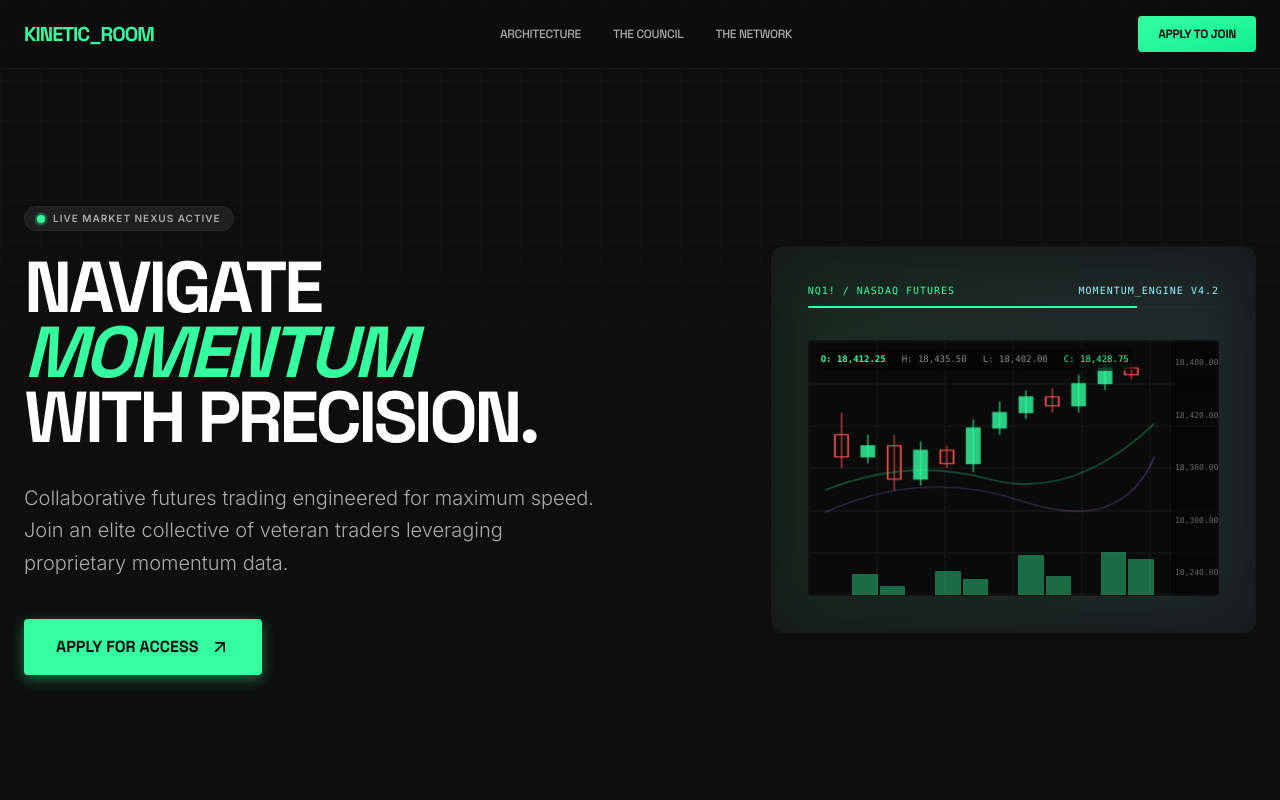
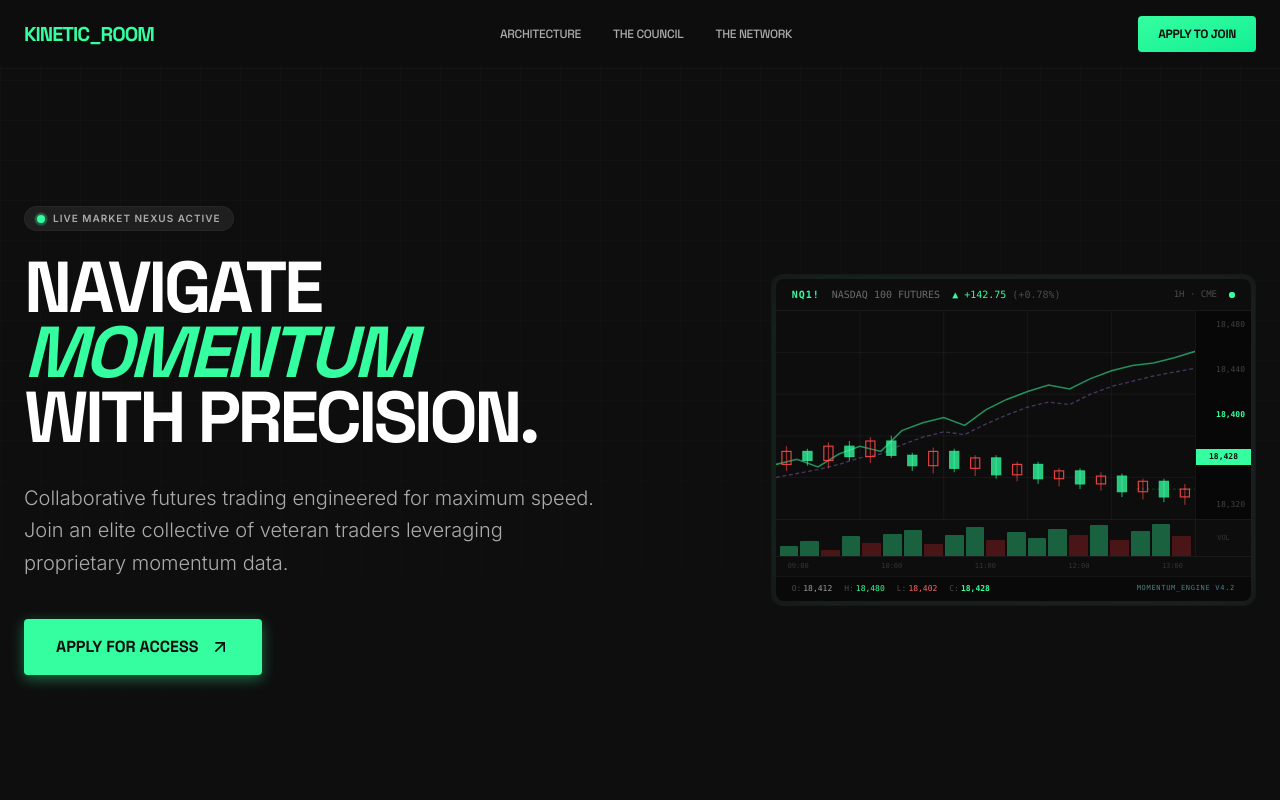
Before and after one commit to dmrusoff/kinetic_room, a React (Vite) app: page / in a window 1280 px wide. Shown: the top 800 px of the page. Built offline with nearby package versions, Linux system fonts and the light colour scheme.

Commit message:
UI: Premium NQ futures chart — 20 candles, dual EMA, volume panel, time/price axes, live price tag

```diff
--- a/src/App.tsx
+++ b/src/App.tsx
@@ -90,116 +90,109 @@ const Hero = () => (
         >
           <div className="relative bg-surface-container-low p-1 rounded-xl border border-outline-variant/10 overflow-hidden group">
             <div className="absolute -inset-1 bg-gradient-to-r from-primary/20 to-tertiary/20 blur-2xl group-hover:opacity-100 transition duration-1000 opacity-50"></div>
-            <div className="relative bg-surface-container-lowest rounded-lg p-8">
-              <div className="space-y-8">
-                <div className="flex justify-between items-end">
-                  <div className="w-full">
-                    <div className="flex justify-between items-center mb-2">
-                      <span className="text-[10px] font-mono text-primary uppercase tracking-widest">NQ1! / NASDAQ FUTURES</span>
-                      <span className="text-[10px] font-mono text-tertiary uppercase tracking-widest">MOMENTUM_ENGINE v4.2</span>
-                    </div>
-                    <div className="h-[2px] w-full bg-outline-variant/10 rounded-full overflow-hidden">
-                      <div className="h-full w-4/5 bg-primary animate-pulse"></div>
-                    </div>
-                  </div>
+            <div className="relative bg-[#0d0d0d] rounded-lg overflow-hidden">
+              {/* Chart Header */}
+              <div className="flex items-center justify-between px-4 py-2 border-b border-white/5">
+                <div className="flex items-center gap-3">
+                  <span className="text-[10px] font-mono text-primary font-bold uppercase tracking-widest">NQ1!</span>
+                  <span className="text-[10px] font-mono text-on-surface-variant/60">NASDAQ 100 FUTURES</span>
+                  <span className="text-[10px] font-mono text-primary">▲ +142.75 <span className="text-on-surface-variant/40">(+0.78%)</span></span>
                 </div>
-                {/* Realistic Nasdaq Futures Chart */}
-                <div className="relative h-64 w-full bg-[#0a0a0a] rounded border border-outline-variant/10 overflow-hidden group/chart">
-                  {/* Grid Lines */}
-                  <div className="absolute inset-0 grid grid-cols-6 grid-rows-6 opacity-10 pointer-events-none">
-                    {Array.from({ length: 36 }).map((_, i) => (
-                      <div key={i} className="border-[0.5px] border-white/40"></div>
-                    ))}
-                  </div>
-
-                  {/* Price Axis (Right) */}
-                  <div className="absolute right-0 top-0 bottom-0 w-12 border-l border-white/5 bg-black/40 flex flex-col justify-between py-4 px-1 text-[8px] font-mono text-on-surface-variant/60 z-20">
-                    <span>18,480.00</span>
-                    <span>18,420.00</span>
-                    <span>18,360.00</span>
-                    <span>18,300.00</span>
-                    <span>18,240.00</span>
-                  </div>
-
-                  {/* Chart Area */}
-                  <svg className="absolute inset-0 w-[calc(100%-48px)] h-full p-4 overflow-visible" viewBox="0 0 100 100" preserveAspectRatio="none">
-                    {/* EMA Curves (Decorative) */}
-                    <path
-                      d="M 0 60 Q 25 45, 50 55 T 100 30"
-                      fill="none"
-                      stroke="rgba(52, 254, 160, 0.4)"
-                      strokeWidth="0.5"
-                      className="animate-pulse"
-                    />
-                    <path
-                      d="M 0 70 Q 30 50, 60 65 T 100 45"
-                      fill="none"
-                      stroke="rgba(185, 132, 255, 0.3)"
-                      strokeWidth="0.5"
-                    />
-
+                <div className="flex items-center gap-3">
+                  <span className="text-[9px] font-mono text-on-surface-variant/40 uppercase">1H · CME</span>
+                  <span className="relative flex h-1.5 w-1.5">
+                    <span className="animate-ping absolute inline-flex h-full w-full rounded-full bg-primary opacity-75"></span>
+                    <span className="relative inline-flex rounded-full h-1.5 w-1.5 bg-primary"></span>
+                  </span>
+                </div>
+              </div>
+              {/* Main Chart + Price Axis */}
+              <div className="flex">
+                <div className="relative flex-1 h-52">
+                  <svg className="absolute inset-0 w-full h-full" viewBox="0 0 320 160" preserveAspectRatio="none">
+                    {/* Grid */}
+                    {[32,64,96,128].map(y => <line key={y} x1="0" y1={y} x2="320" y2={y} stroke="rgba(255,255,255,0.04)" strokeWidth="1"/>)}
+                    {[64,128,192,256].map(x => <line key={x} x1={x} y1="0" x2={x} y2="160" stroke="rgba(255,255,255,0.04)" strokeWidth="1"/>)}
+                    {/* EMA 20 */}
+                    <polyline fill="none" stroke="rgba(52,254,160,0.55)" strokeWidth="1.2"
+                      points="0,118 16,114 32,120 48,110 64,104 80,108 96,92 112,86 128,82 144,88 160,76 176,68 192,62 208,57 224,60 240,52 256,46 272,42 288,40 304,36 320,31"/>
+                    {/* EMA 50 */}
+                    <polyline fill="none" stroke="rgba(185,132,255,0.35)" strokeWidth="1" strokeDasharray="3 2"
+                      points="0,128 16,125 32,122 48,118 64,113 80,110 96,103 112,97 128,93 144,95 160,87 176,80 192,74 208,70 224,72 240,64 256,58 272,54 288,50 304,47 320,44"/>
                     {/* Candlesticks */}
-                    {[
-                      { x: 5, open: 65, close: 55, high: 75, low: 50 },
-                      { x: 13, open: 55, close: 60, high: 65, low: 52 },
-                      { x: 21, open: 60, close: 45, high: 65, low: 40 },
-                      { x: 29, open: 45, close: 58, high: 62, low: 42 },
-                      { x: 37, open: 58, close: 52, high: 60, low: 50 },
-                      { x: 45, open: 52, close: 68, high: 72, low: 48 },
-                      { x: 53, open: 68, close: 75, high: 80, low: 65 },
-                      { x: 61, open: 75, close: 82, high: 85, low: 72 },
-                      { x: 69, open: 82, close: 78, high: 86, low: 75 },
-                      { x: 77, open: 78, close: 88, high: 92, low: 75 },
-                      { x: 85, open: 88, close: 95, high: 98, low: 85 },
-                      { x: 93, open: 95, close: 92, high: 97, low: 90 },
-                    ].map((c, i) => {
-                      const isUp = c.close >= c.open;
-                      const color = isUp ? "rgb(52, 254, 160)" : "rgb(255, 82, 82)";
+                    {([
+                      [8,  118,108,123,104],
+                      [24, 108,115,119,106],
+                      [40, 115,104,121,101],
+                      [56, 104,112,115,100],
+                      [72, 112,100,117, 97],
+                      [88, 100,111,113, 96],
+                      [104,111,119,123,109],
+                      [120,119,108,125,105],
+                      [136,108,121,124,106],
+                      [152,121,113,127,111],
+                      [168,113,126,129,111],
+                      [184,126,118,131,116],
+                      [200,118,129,133,116],
+                      [216,129,123,135,121],
+                      [232,123,133,137,121],
+                      [248,133,127,138,124],
+                      [264,127,139,143,125],
+                      [280,139,131,145,129],
+                      [296,131,143,147,129],
+                      [312,143,137,149,133],
+                    ] as [number,number,number,number,number][]).map(([x,o,c,h,l], i) => {
+                      const up = c >= o;
+                      const col = up ? "rgba(52,254,160,0.9)" : "rgba(255,72,72,0.9)";
                       return (
                         <g key={i}>
-                          {/* Wick */}
-                          <line
-                            x1={c.x} y1={100 - c.high}
-                            x2={c.x} y2={100 - c.low}
-                            stroke={color}
-                            strokeWidth="0.5"
-                            opacity="0.6"
-                          />
-                          {/* Body */}
-                          <rect
-                            x={c.x - 2}
-                            y={100 - (isUp ? c.close : c.open)}
-                            width="4"
-                            height={Math.abs(c.close - c.open)}
-                            fill={isUp ? color : "transparent"}
-                            stroke={color}
-                            strokeWidth="0.5"
-                            className="group-hover/chart:opacity-100 transition-opacity"
-                            opacity={isUp ? "0.8" : "1"}
-                          />
+                          <line x1={x} y1={h} x2={x} y2={l} stroke={col} strokeWidth="0.9" opacity="0.65"/>
+                          <rect x={x-3.5} y={Math.min(o,c)} width="7" height={Math.max(Math.abs(c-o),1.2)}
+                            fill={up ? col : "none"} stroke={col} strokeWidth="0.9" opacity={up ? "0.85" : "1"}/>
                         </g>
                       );
                     })}
+                    {/* Last price line */}
+                    <line x1="275" y1="137" x2="320" y2="137" stroke="rgba(52,254,160,0.25)" strokeWidth="0.7" strokeDasharray="2 2"/>
                   </svg>
-
-                  {/* Volume (Bottom) */}
-                  <div className="absolute left-0 right-12 bottom-0 h-12 flex items-end gap-[2px] px-4 pointer-events-none opacity-40">
-                    {[30, 45, 20, 60, 50, 35, 70, 85, 40, 65, 90, 75].map((h, i) => (
-                      <div
-                        key={i}
-                        className={`flex-1 ${i % 3 === 0 ? 'bg-error' : 'bg-primary'} rounded-t-[1px]`}
-                        style={{ height: `${h}%` }}
-                      ></div>
-                    ))}
-                  </div>
-
-                  <div className="absolute top-2 left-2 flex gap-4 text-[9px] font-mono text-on-surface-variant/80 z-20 bg-black/40 p-1 rounded backdrop-blur-sm">
-                    <span className="text-primary font-bold">O: 18,412.25</span>
-                    <span>H: 18,435.50</span>
-                    <span>L: 18,402.00</span>
-                    <span className="text-primary">C: 18,428.75</span>
+                </div>
+                {/* Price Axis */}
+                <div className="w-14 shrink-0 h-52 border-l border-white/5 bg-black/40 flex flex-col justify-between py-2 px-1.5 relative">
+                  {["18,480","18,440","18,400","18,360","18,320"].map((p, i) => (
+                    <span key={i} className={`text-[8px] font-mono text-right block ${i===2 ? "text-primary font-bold" : "text-on-surface-variant/35"}`}>{p}</span>
+                  ))}
+                  <div className="absolute left-0 right-0 bg-primary text-background text-[8px] font-mono font-bold text-center py-[2px]" style={{top:"66%"}}>
+                    18,428
                   </div>
                 </div>
+              </div>
+              {/* Volume panel */}
+              <div className="flex border-t border-white/5">
+                <div className="flex-1 h-9 flex items-end px-1 gap-[2px]">
+                  {[28,42,18,55,38,62,72,35,58,80,44,67,50,76,60,88,45,70,90,55].map((h, i) => (
+                    <div key={i} className={`flex-1 rounded-t-[1px] ${[1,1,0,1,0,1,1,0,1,1,0,1,1,1,0,1,0,1,1,0][i] ? "bg-primary/35" : "bg-red-500/25"}`} style={{height:`${h}%`}}/>
+                  ))}
+                </div>
+                <div className="w-14 border-l border-white/5 flex items-center justify-center">
+                  <span className="text-[7px] font-mono text-on-surface-variant/25 uppercase">Vol</span>
+                </div>
+              </div>
+              {/* Time axis */}
+              <div className="flex border-t border-white/5">
+                <div className="flex-1 flex justify-between px-3 py-1">
+                  {["09:00","10:00","11:00","12:00","13:00"].map(t => (
+                    <span key={t} className="text-[7px] font-mono text-on-surface-variant/25">{t}</span>
+                  ))}
+                </div>
+                <div className="w-14"/>
+              </div>
+              {/* OHLC footer */}
+              <div className="flex items-center gap-3 px-4 py-1.5 border-t border-white/5 bg-black/30">
+                <span className="text-[8px] font-mono text-on-surface-variant/40">O:<span className="text-white/60 ml-0.5">18,412</span></span>
+                <span className="text-[8px] font-mono text-on-surface-variant/40">H:<span className="text-primary ml-0.5">18,480</span></span>
+                <span className="text-[8px] font-mono text-on-surface-variant/40">L:<span className="text-red-400 ml-0.5">18,402</span></span>
+                <span className="text-[8px] font-mono text-on-surface-variant/40">C:<span className="text-primary font-bold ml-0.5">18,428</span></span>
+                <span className="ml-auto text-[7px] font-mono text-tertiary/50 uppercase tracking-widest">MOMENTUM_ENGINE v4.2</span>
               </div>
             </div>
           </div>
```
Also changed, not shown: public/elara_k.png (deleted).
